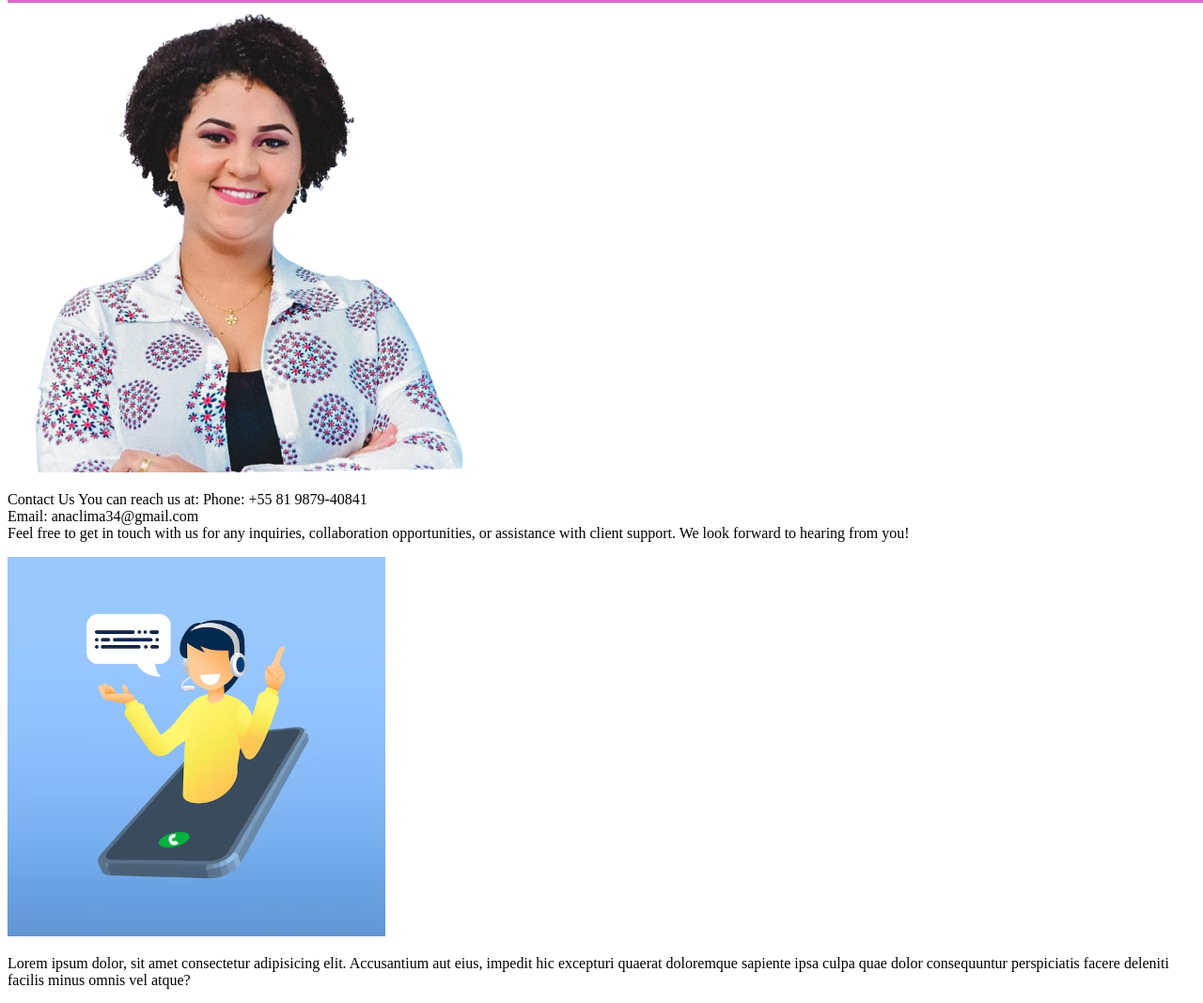
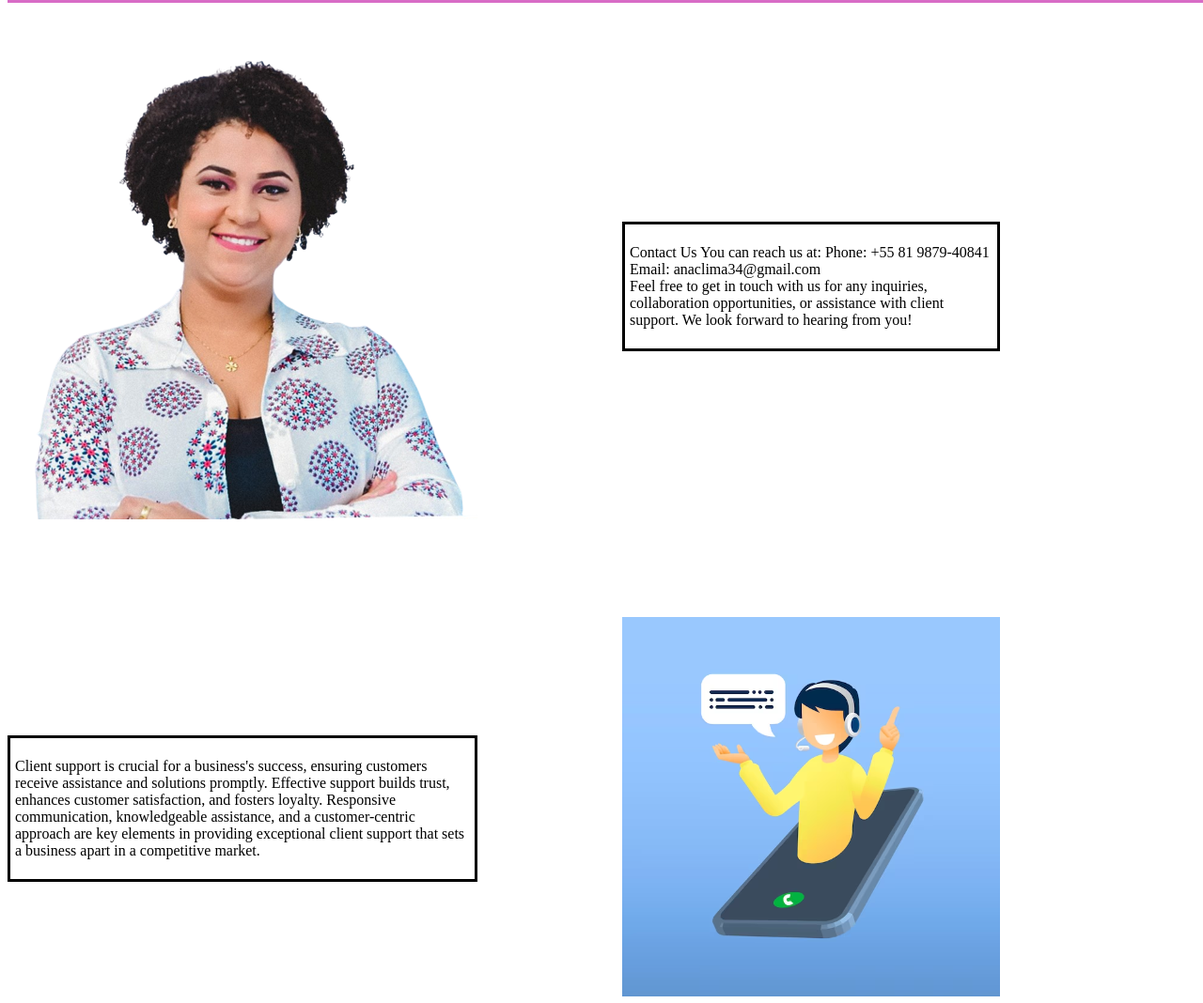
Before and after one commit to wesleyfigueira/Final_project, a plain HTML site: page contactMe.html in a window 1280 px wide. Shown: the part 116-1184 px from the top of the page at 94% size. Drawn offline with Linux system fonts and the light colour scheme.

Commit message:
page contacts

```diff
--- a/contactMe.html
+++ b/contactMe.html
@@ -20,20 +20,20 @@
 
     <main>
         <div class="content">
-            <div>
+            <div class="contImg" >
                 <img src="imagens/1658971554578-removebg-preview.png">
             </div>
-            <div>
+            <div class="textOne">
                 <p>Contact Us
                     You can reach us at: Phone: +55 81 9879-40841<br>
                     Email: anaclima34@gmail.com<br>
                     Feel free to get in touch with us for any inquiries, collaboration opportunities, or assistance with client support. We look forward to hearing from you!</p>
             </div>
-            <div>
+            <div class="cellImag">
                 <img src="imagens/onecell.png">
             </div>
-            <div>
-                <p>Lorem ipsum dolor, sit amet consectetur adipisicing elit. Accusantium aut eius, impedit hic excepturi quaerat doloremque sapiente ipsa culpa quae dolor consequuntur perspiciatis facere deleniti facilis minus omnis vel atque?</p>
+            <div class="textwo">
+                <p>Client support is crucial for a business's success, ensuring customers receive assistance and solutions promptly. Effective support builds trust, enhances customer satisfaction, and fosters loyalty. Responsive communication, knowledgeable assistance, and a customer-centric approach are key elements in providing exceptional client support that sets a business apart in a competitive market.</p>
             </div>
 
         </div>
--- a/styles/style.css
+++ b/styles/style.css
@@ -135,7 +135,7 @@ footer{
 footer p{
     font-family:"Yanone Kaffeesatz" ;
 }
-
+/*About me Page CSS*/
 .aboutMePage{
     display: grid;
     grid-template-columns: 1fr 1fr 1fr 1fr 1fr;
@@ -150,8 +150,8 @@ footer p{
 .text1{
     grid-column:3/4 ;
     grid-row:2/3 ;
-   border: solid black;
-   padding: 5px;
+    border: solid black;
+    padding: 5px;
 
 
 }
@@ -166,3 +166,34 @@ footer p{
     padding: 5px;
 
 }
+/*COntact me Page css*/
+
+
+.content{
+    display: grid;
+    grid-template-columns: 1fr 1fr 1fr 1fr 1fr;
+    grid-gap: 50px;
+    align-items: center;
+
+}
+.contImg{
+    grid-column:1/2 ;
+    grid-row:2/3 ;
+
+}
+.textOne{
+    grid-column:3/4 ;
+    grid-row:2/3 ;
+    border: solid black;
+    padding: 5px;
+}
+.cellImag{
+    grid-column:3/4;
+    grid-row: 4/5;
+}
+.textwo{
+    grid-column: 1/2;
+    grid-row: 4/5;
+    border: solid black;
+    padding: 5px;
+}
```
